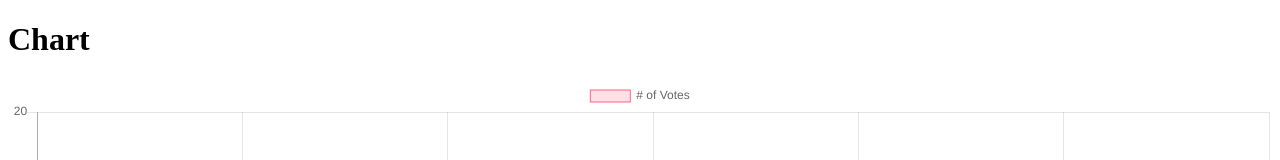
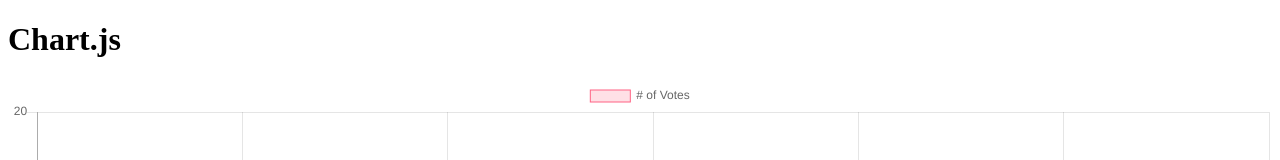
Before and after one commit to jeonghwanJay/Vue-chart-lib, a Vue app: page / in a window 1280 px wide. Shown: the top 160 px of the page. Built offline with nearby package versions, Linux system fonts and the light colour scheme.

Commit message:
edit : App add : BarChart.vue

```diff
--- a/src/App.vue
+++ b/src/App.vue
@@ -1,50 +1,14 @@
 <template>
   <div>
-    <h1>Chart</h1>
-    <canvas id="myChart" width="400" height="400"></canvas>
+    <bar-chart></bar-chart>
   </div>
 </template>
 
 <script>
-import Chart from 'chart.js'
+import BarChart from './components/BarChart.vue'
 export default {
-  mounted() {
-    const ctx = document.getElementById('myChart');
-    // eslint-disable-next-line
-  const myChart = new Chart(ctx, {
-    type: 'bar',
-    data: {
-        labels: ['Red', 'Blue', 'Yellow', 'Green', 'Purple', 'Orange'],
-        datasets: [{
-            label: '# of Votes',
-            data: [12, 19, 3, 5, 2, 3],
-            backgroundColor: [
-                'rgba(255, 99, 132, 0.2)',
-                'rgba(54, 162, 235, 0.2)',
-                'rgba(255, 206, 86, 0.2)',
-                'rgba(75, 192, 192, 0.2)',
-                'rgba(153, 102, 255, 0.2)',
-                'rgba(255, 159, 64, 0.2)'
-            ],
-            borderColor: [
-                'rgba(255, 99, 132, 1)',
-                'rgba(54, 162, 235, 1)',
-                'rgba(255, 206, 86, 1)',
-                'rgba(75, 192, 192, 1)',
-                'rgba(153, 102, 255, 1)',
-                'rgba(255, 159, 64, 1)'
-            ],
-            borderWidth: 1
-        }]
-    },
-    options: {
-        scales: {
-            y: {
-                beginAtZero: true
-            }
-        }
-    }
-});
+  components: {
+    BarChart,
   }
 }
 </script>
--- /dev/null
+++ b/src/components/BarChart.vue
@@ -0,0 +1,54 @@
+<template>
+  <div>
+    <h1>Chart.js</h1>
+    <canvas id="myChart" width="400" height="400"></canvas>
+  </div>
+</template>
+
+<script>
+import Chart from 'chart.js'
+export default {
+    mounted() {
+    const ctx = document.getElementById('myChart');
+    // eslint-disable-next-line
+  const myChart = new Chart(ctx, {
+    type: 'bar',
+    data: {
+        labels: ['Red', 'Blue', 'Yellow', 'Green', 'Purple', 'Orange'],
+        datasets: [{
+            label: '# of Votes',
+            data: [12, 19, 3, 5, 2, 3],
+            backgroundColor: [
+                'rgba(255, 99, 132, 0.2)',
+                'rgba(54, 162, 235, 0.2)',
+                'rgba(255, 206, 86, 0.2)',
+                'rgba(75, 192, 192, 0.2)',
+                'rgba(153, 102, 255, 0.2)',
+                'rgba(255, 159, 64, 0.2)'
+            ],
+            borderColor: [
+                'rgba(255, 99, 132, 1)',
+                'rgba(54, 162, 235, 1)',
+                'rgba(255, 206, 86, 1)',
+                'rgba(75, 192, 192, 1)',
+                'rgba(153, 102, 255, 1)',
+                'rgba(255, 159, 64, 1)'
+            ],
+            borderWidth: 1
+        }]
+    },
+    options: {
+        scales: {
+            y: {
+                beginAtZero: true
+            }
+        }
+    }
+});
+  }
+}
+</script>
+
+<style>
+
+</style>
```
